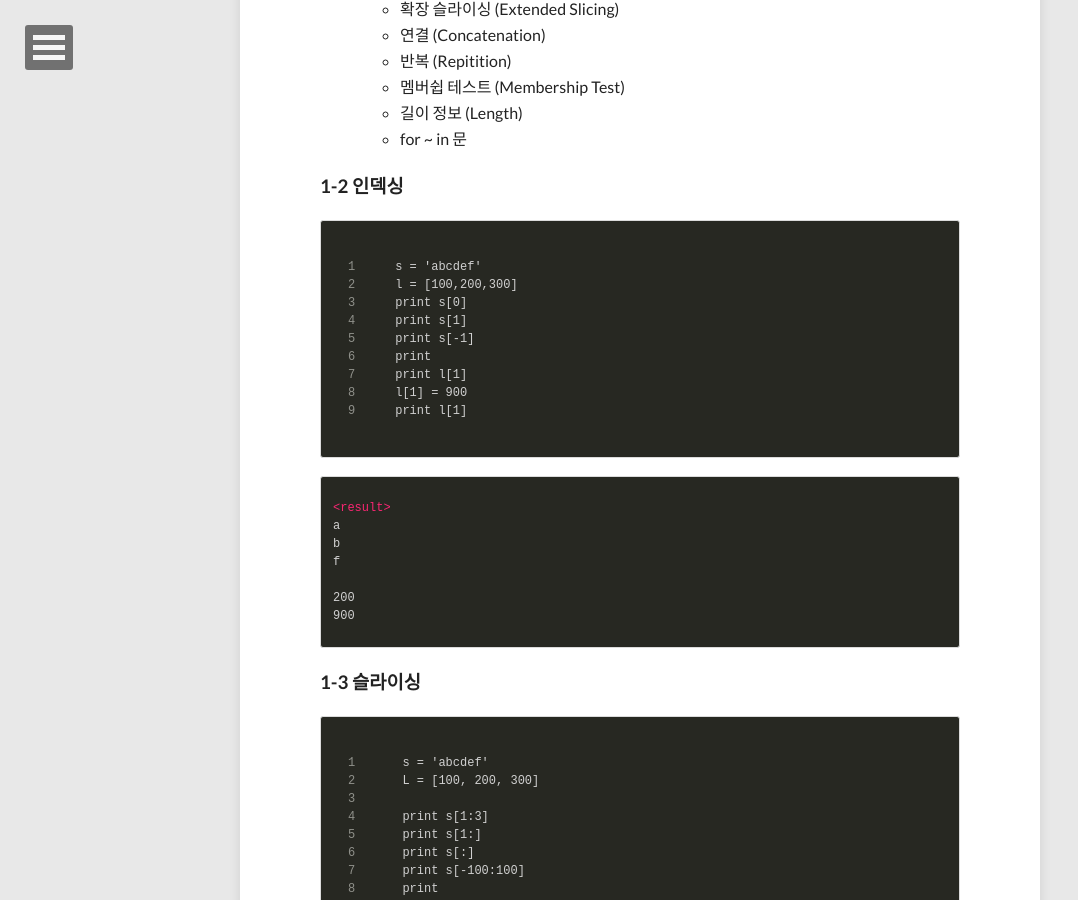
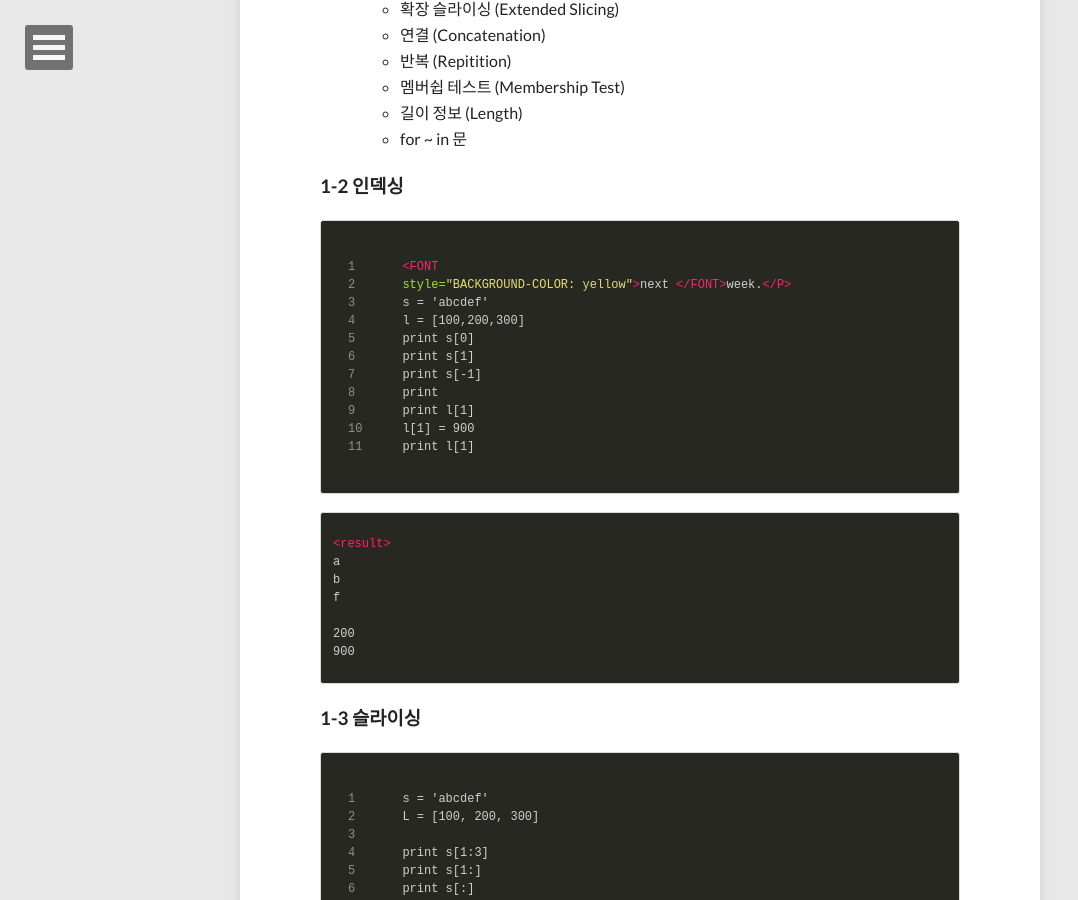
Before and after one commit to geoncheollee/geonblog, a Jekyll site: the page built from lecture_4.md, in a window 1280 px wide and 900 px high, scrolled down 847 px. Shown: the whole window, without its empty margins (0-1078 px from the left). Built offline with Jekyll 4.4.1, drawn with Linux system fonts in a browser that asks for light colours; nearby versions of some CDN libraries; comment, search, counter and statistics services are not loaded.

Commit message:
Update lecture_4.md

```diff
--- a/lecture_4.md
+++ b/lecture_4.md
@@ -32,6 +32,8 @@ share: true
 
 {% highlight html linenos %}
 {% raw %}
+<FONT
+style="BACKGROUND-COLOR: yellow">next </FONT>week.</P>
 s = 'abcdef'
 l = [100,200,300]
 print s[0]
```
